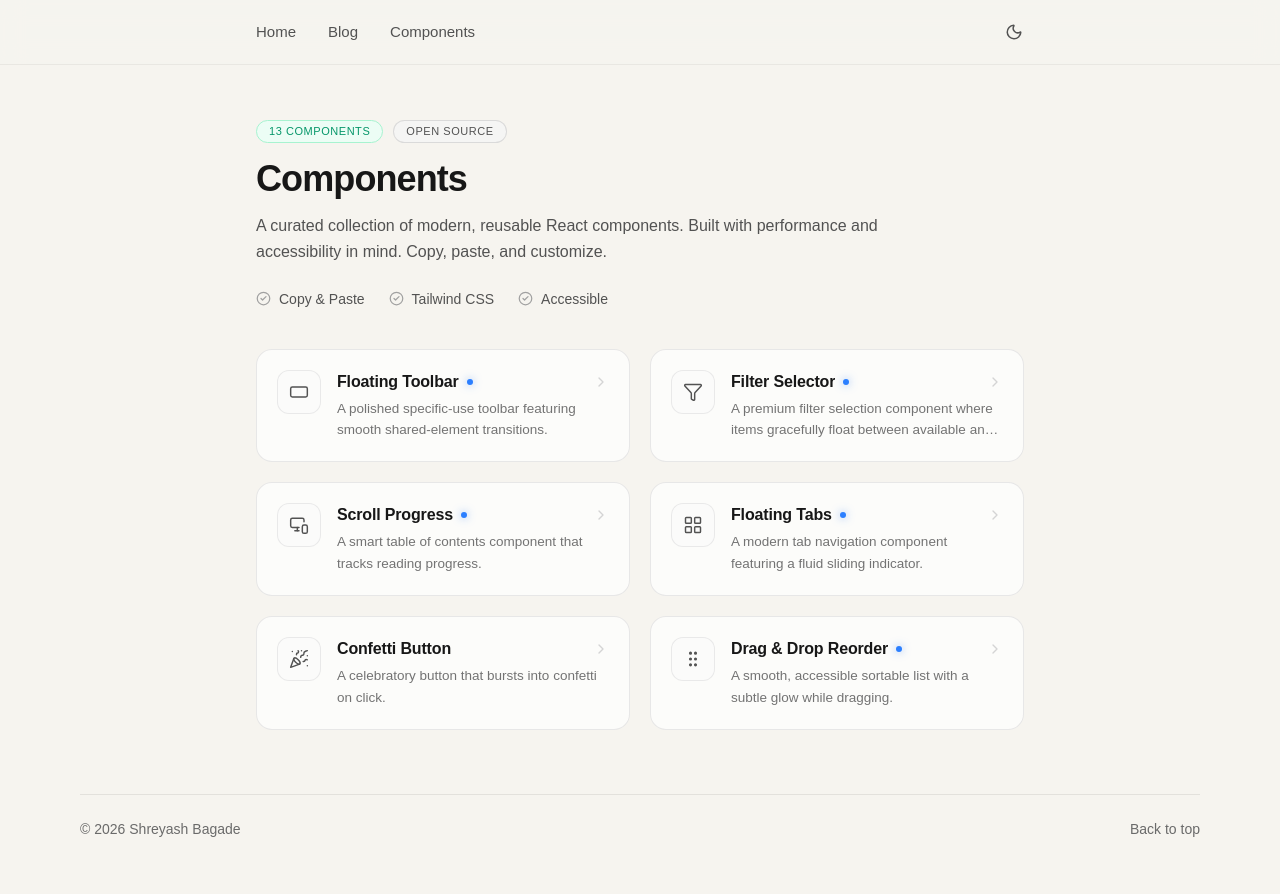
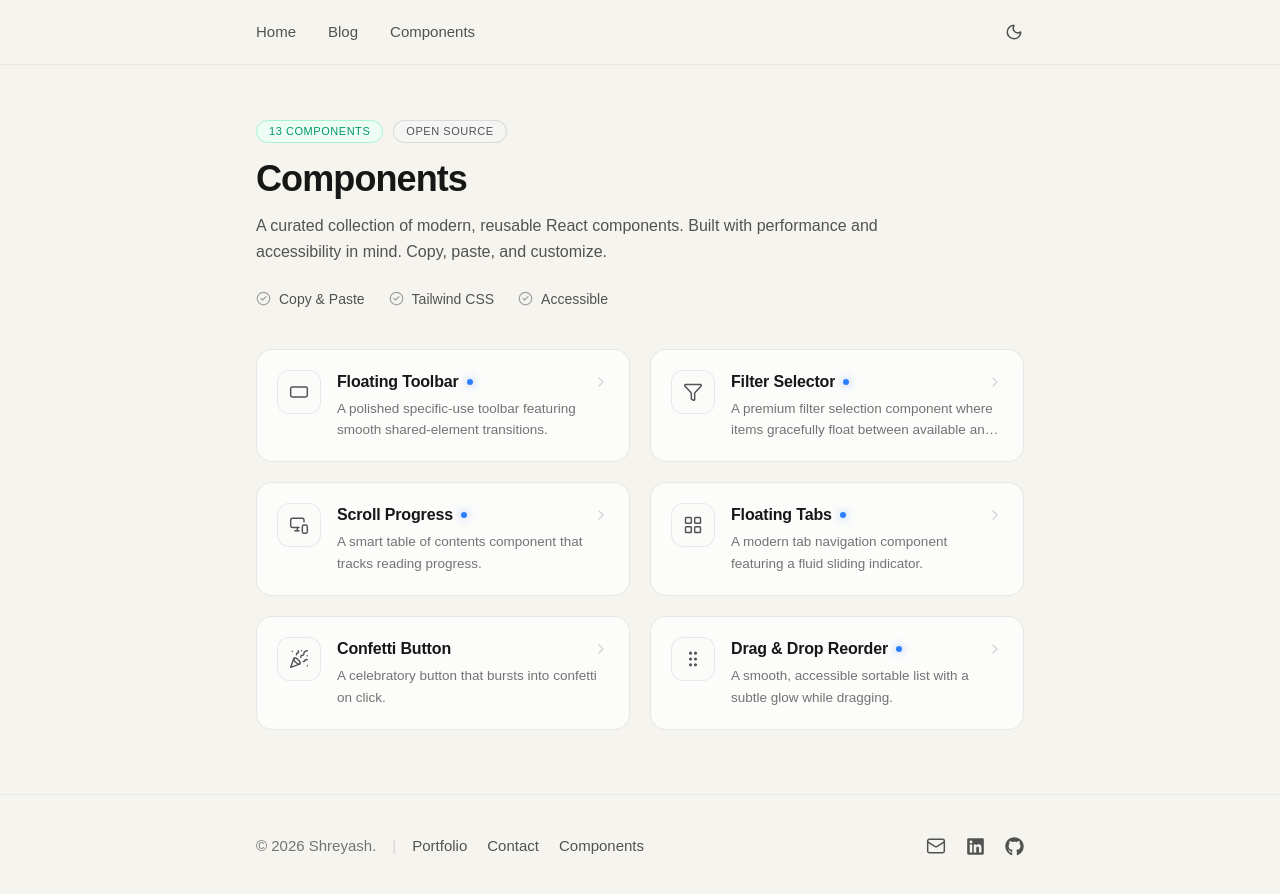
Before and after one commit to ShreyashBRN/ShreyashX, a Next.js app: page /components in a window 1280 px wide. Shown: the top 894 px of the page. Before the commit the page ends 872 px from the top, so only its background shows below. Built offline with nearby package versions, Linux system fonts and the light colour scheme.

Commit message:
feat: implement and integrate new ComponentsFooter component across component pages

```diff
--- a/app/components/[slug]/page.tsx
+++ b/app/components/[slug]/page.tsx
@@ -5,7 +5,7 @@ import Link from "next/link";
 import { ArrowLeft } from "lucide-react";
 import Container from "@/components/Container";
 import ComponentsNavbar from "@/components/ComponentsNavbar";
-import Footer from "@/components/Footer";
+import ComponentsFooter from "@/components/ComponentsFooter";
 import { components, getComponentBySlug } from "@/data/components";
 import { PillTabGroup } from "@/components/ui/Tabs";
 import { CodeBlock } from "@/components/ui/CodeBlock";
@@ -113,7 +113,7 @@ export default async function ComponentDetailPage({ params }: { params: Promise<
           <PropsTable props={entry.props} />
         </div>
       </Container>
-      <Footer />
+      <ComponentsFooter />
     </main>
   );
 }
--- a/app/components/page.tsx
+++ b/app/components/page.tsx
@@ -3,7 +3,7 @@
 import { CheckCircle2 } from "lucide-react";
 import Container from "@/components/Container";
 import ComponentsNavbar from "@/components/ComponentsNavbar";
-import Footer from "@/components/Footer";
+import ComponentsFooter from "@/components/ComponentsFooter";
 import { ComponentCard } from "@/components/ComponentCard";
 import { components } from "@/data/components";
 
@@ -64,7 +64,7 @@ export default function ComponentsPage() {
         </div>
       </Container>
 
-      <Footer />
+      <ComponentsFooter />
     </main>
   );
 }
--- /dev/null
+++ b/components/ComponentsFooter.tsx
@@ -0,0 +1,75 @@
+// components/ComponentsFooter.tsx
+
+import Link from "next/link";
+import { Mail } from "lucide-react";
+import { FaGithub, FaLinkedin } from "react-icons/fa";
+import Container from "./Container";
+
+export default function ComponentsFooter() {
+  const year = new Date().getFullYear();
+
+  return (
+    <footer className="w-full border-t border-neutral-200/80 bg-[#f6f4ef] py-9 transition-colors dark:border-neutral-800 dark:bg-neutral-950 sm:py-10">
+      <Container>
+        <div className="mx-auto flex max-w-3xl flex-col items-center justify-between gap-5 sm:flex-row sm:gap-6">
+          {/* Left: Copyright | Navigation Links */}
+          <div className="flex flex-wrap items-center justify-center gap-3.5 text-[14px] text-neutral-500 sm:justify-start sm:gap-4 sm:text-[15px] dark:text-neutral-400">
+            <span className="font-medium">&copy; {year} Shreyash.</span>
+
+            <span className="text-neutral-300 select-none dark:text-neutral-700">|</span>
+
+            <nav className="flex items-center gap-4 sm:gap-5">
+              <Link
+                href="/"
+                className="text-neutral-600 transition-colors hover:text-neutral-900 dark:text-neutral-300 dark:hover:text-white"
+              >
+                Portfolio
+              </Link>
+              <Link
+                href="/#contact"
+                className="text-neutral-600 transition-colors hover:text-neutral-900 dark:text-neutral-300 dark:hover:text-white"
+              >
+                Contact
+              </Link>
+              <Link
+                href="/components"
+                className="text-neutral-600 transition-colors hover:text-neutral-900 dark:text-neutral-300 dark:hover:text-white"
+              >
+                Components
+              </Link>
+            </nav>
+          </div>
+
+          {/* Right: Social Media Logos (Mail, LinkedIn, GitHub) */}
+          <div className="flex items-center gap-5 text-neutral-600 dark:text-neutral-400">
+            <a
+              href="mailto:shreyashbagade.work@gmail.com"
+              aria-label="Email"
+              className="transition-colors hover:text-neutral-900 dark:hover:text-white"
+            >
+              <Mail size={20} strokeWidth={1.8} />
+            </a>
+            <a
+              href="https://www.linkedin.com/in/shreyash-b-949033432/"
+              target="_blank"
+              rel="noopener noreferrer"
+              aria-label="LinkedIn"
+              className="transition-colors hover:text-neutral-900 dark:hover:text-white"
+            >
+              <FaLinkedin size={19} />
+            </a>
+            <a
+              href="https://github.com/ShreyashBRN"
+              target="_blank"
+              rel="noopener noreferrer"
+              aria-label="GitHub"
+              className="transition-colors hover:text-neutral-900 dark:hover:text-white"
+            >
+              <FaGithub size={19} />
+            </a>
+          </div>
+        </div>
+      </Container>
+    </footer>
+  );
+}
```
